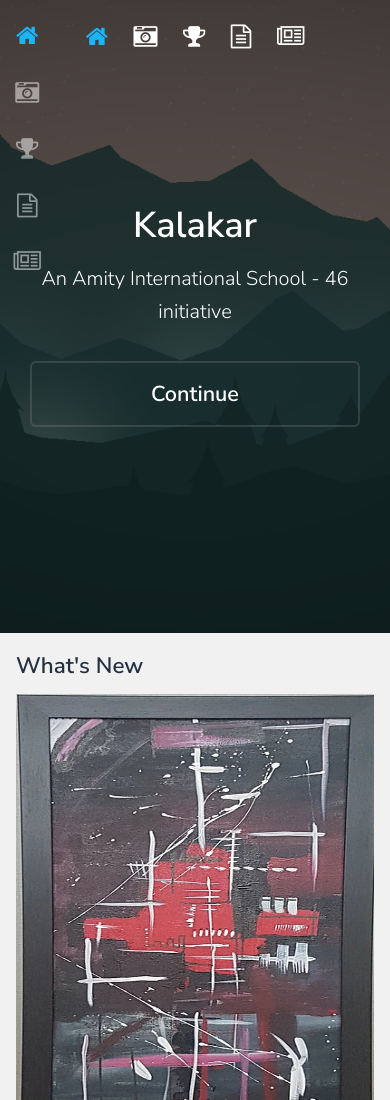
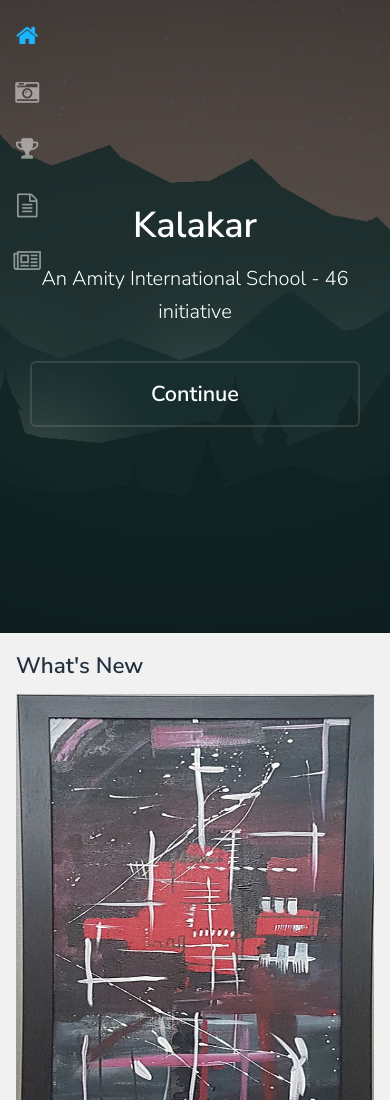
Before and after one commit to amity46/kalakar, a plain HTML site: page index.html in a window 390 px wide. Shown: the top 1100 px of the page. Drawn offline with Linux system fonts and the light colour scheme.

Commit message:
Add files via upload

```diff
--- a/assets/css/main.css
+++ b/assets/css/main.css
@@ -210,7 +210,7 @@
 			#nextt{
 				position: absolute!important;
 				z-index: 1000000;
-				display: block!important;
+				display: none!important;
 			}
 			#here{
 				width: 100vw!important;
```
